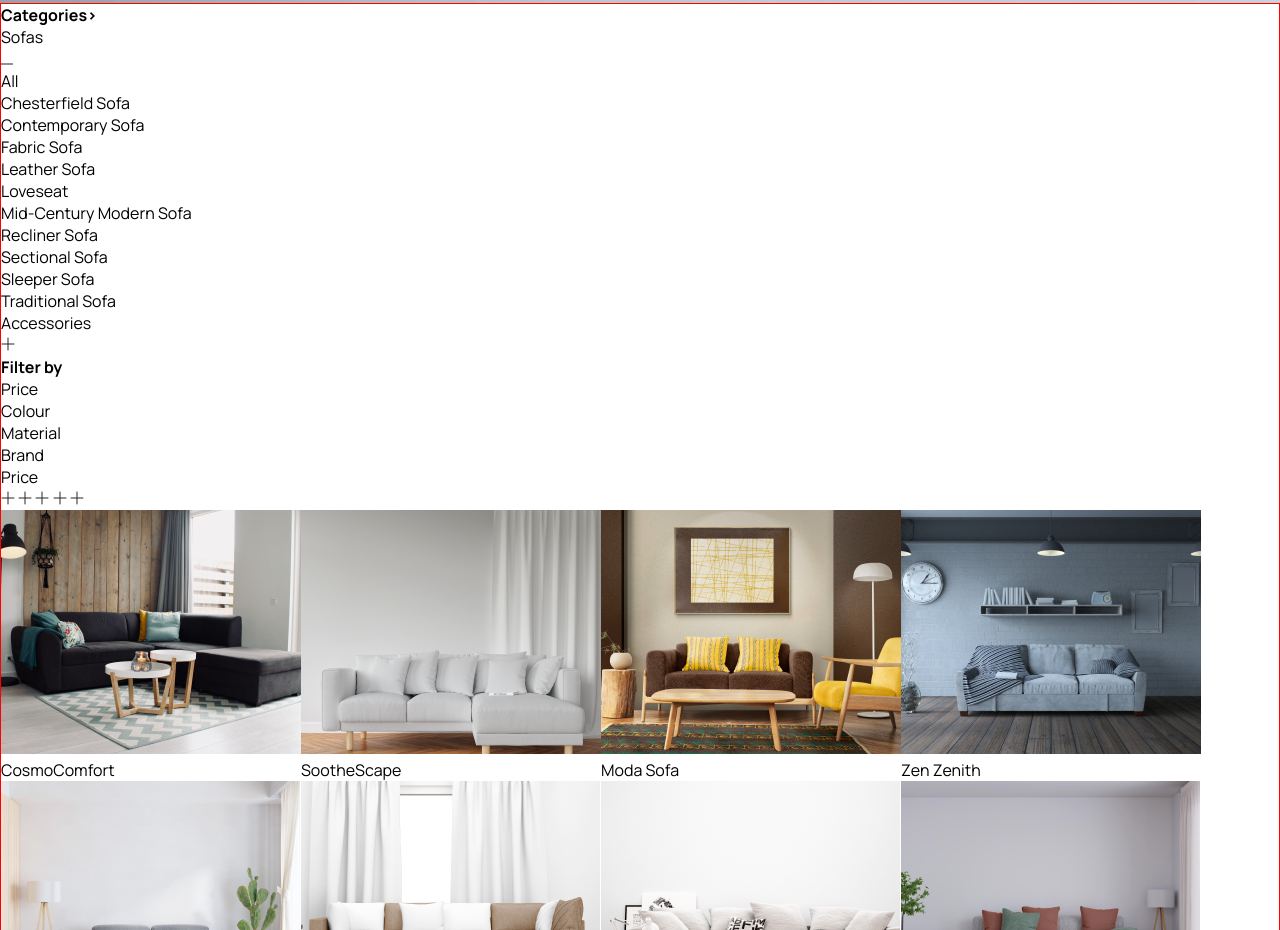
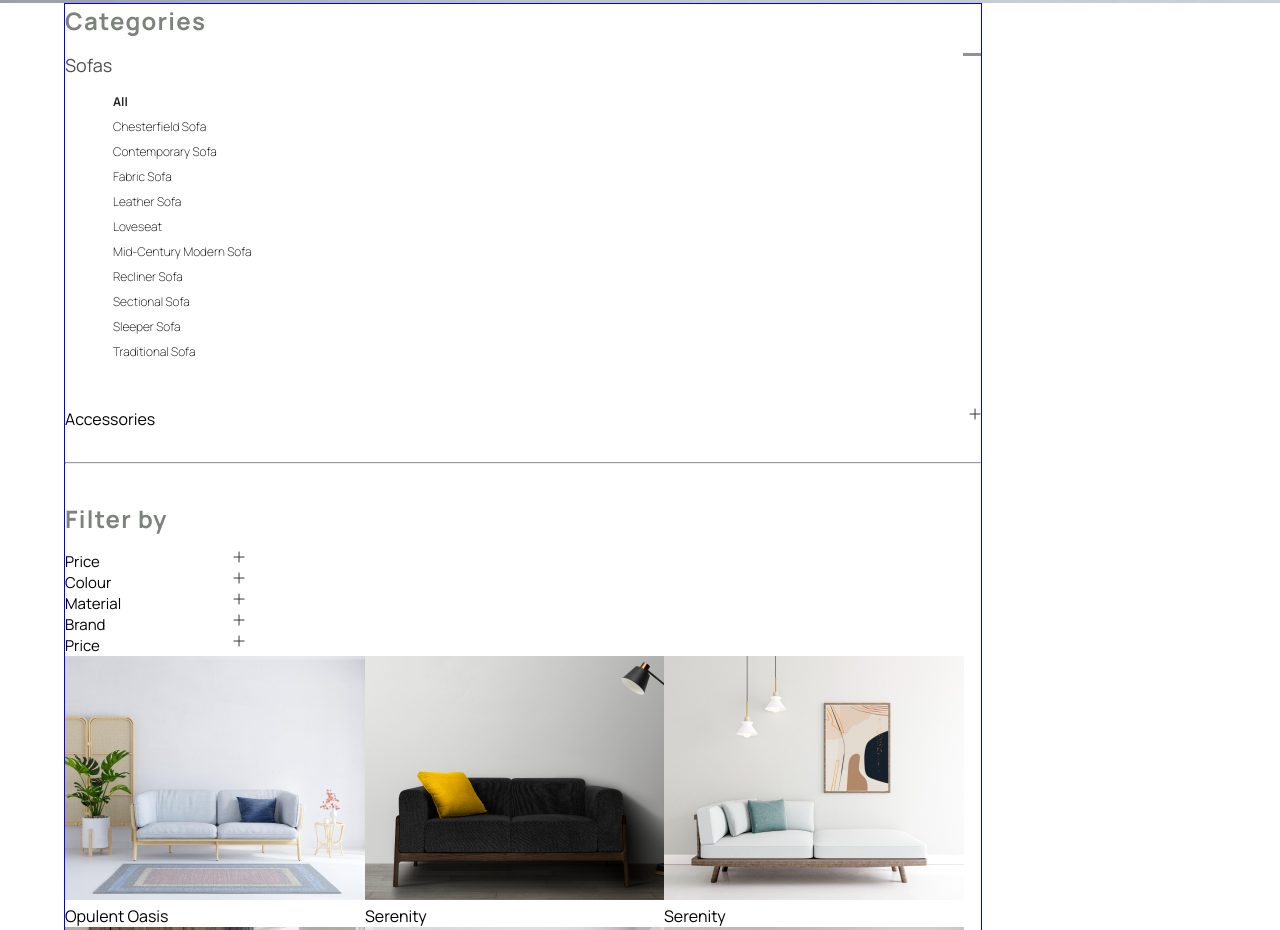
Before and after one commit to MercyAbodunrin/Voyager, a plain HTML site: page product.html in a window 1280 px wide. Shown: the part 617-1547 px from the top of the page. Drawn offline with Linux system fonts and the light colour scheme.

Commit message:
styling the product page

```diff
--- a/product.css
+++ b/product.css
@@ -81,19 +81,84 @@ header{
 }
 /* body styling */
 .contdiv{
+  display: flex;
+  flex-direction: row;
+  padding-inline: 4rem;
 
 }
-.maindiv{
+
+.category h4{
+  color:#7D827D;
+  font-size: 24px;
+  font-weight: 600;
+  letter-spacing: 1.2px;
+  margin-bottom: 1rem;
+}
+.sofas{
   display: flex;
+  justify-content: space-between;
+  margin-bottom: 1rem;
+}
+.sofas p{
+  font-size: 18px;
+  font-weight: 500;
+  color: #4e504e;
+}
+.list1{
+  display: flex;
+  flex-direction: column;
+  gap: 0.5rem;
+  margin-left: 3rem;
+}
+.list1 p{
+  font-size: 12px;
+  font-weight: 300;
 
 }
-.imagediv{
+.access{
+  margin-top: 3rem;
   display: flex;
+  justify-content: space-between;
+  margin-bottom: 2rem;
+}
+.access p{
+  color:#050505;
+  font-size: 16px;
+  font-weight: 500;
+}
 
-}
 .sidebar{
   width: px;
-  border: 1px solid red;
+  border: 1px solid blue;
+}
+
+.filterby{
+  display: flex;
+  margin-top: 2.4rem;
+}
+.filterby h4{
+  color:#7D827D;
+  font-size: 24px;
+  font-weight: 600;
+  letter-spacing: 1.2px;
+  margin-bottom: 1rem;
+}
+.filter{
+  display: flex;
+  justify-content: space-between;
+  gap: 7rem;
+}
+.filter p{
+  font-size: 15px;
+  font-weight: 500;
+}
+.filter img{
+  height: 12px;
+}
+
+
+.image{
+  display: flex;
 }
 /* .maindiv{
   display: flex;
--- a/product.html
+++ b/product.html
@@ -34,17 +34,18 @@
     </div>
   </header>
 
+
     <main>
         <div class="contdiv">
           <div class="sidebar">
             <div class="category">
-              <h4>Categories></h4>
-            <div>
+              <h4>Categories</h4>
+            <div class="sofas">
               <p>Sofas</p>
-              <img src="./images/Line 14.png" alt="">
+              <img style="height: 3px; color: #4e504e;"  src="./images/Line 14.png" alt="">
             </div>
-            <div>
-              <p>All</p>
+            <div class="list1">
+              <p style="font-size: 12px; color: #252725; font-weight: 600;">All</p>
               <p>Chesterfield Sofa</p>
               <p>Contemporary Sofa</p>
               <p>Fabric Sofa</p>
@@ -56,32 +57,34 @@
               <p>Sleeper Sofa</p>
               <p>Traditional Sofa</p>
             </div>
-            <div>
+            <div class="access">
               <p>Accessories</p>
-              <img src="./images/Vector.png" alt="">
+              <img   style="height: 12px; color: rgb(7, 7, 7);"  src="./images/Vector.png" alt="">
             </div>
+            <hr>
 
 
             <div class="filterby">
+            <div>
               <h4>Filter by</h4>
-            <div>
-              <p>Price</p>
-              <p>Colour</p>
-              <p>Material</p>
-              <p>Brand</p>
-              <p>Price</p>
+              <div class="filter"><p>Price</p> <img src="./images/Vector.png" alt=""></div>
+              <div class="filter"><p>Colour</p> <img src="./images/Vector.png" alt=""></div>
+              <div class="filter"><p>Material</p> <img src="./images/Vector.png" alt=""></div>
+              <div class="filter"><p>Brand</p> <img src="./images/Vector.png" alt=""></div>
+              <div class="filter"><p>Price</p> <img src="./images/Vector.png" alt=""></div>
             </div>
-            <div>
-              <img src="./images/Vector.png" alt="">
-              <img src="./images/Vector.png" alt="">
-              <img src="./images/Vector.png" alt="">
-              <img src="./images/Vector.png" alt="">
-              <img src="./images/Vector.png" alt="">
-            </div>
+
           </div>
 
 
           <div class="maindiv">
+
+            <div class="image">
+              <div><img src="./images/Rectangle 79.png" alt=""> <p>Opulent Oasis</p></div>
+              <div><img src="./images/Rectangle 80.png" alt=""> <p>Serenity</p></div>
+              <div><img src="./images/Rectangle 81.png" alt=""> <p>Serenity</p></div>
+            </div>
+
             <div class="image">
               <div><img src="./images/Rectangle 82.png" alt=""> <p>CosmoComfort</p></div>
               <div><img src="./images/Rectangle 83.png" alt=""> <p>Eleganza</p></div>
@@ -102,22 +105,15 @@
 
             <div class="image">
               <div><img src="./images/Rectangle 88 (1).png" alt=""> <p>Zen Zenith</p></div>
-            <div><img src="./images/Rectangle 89 (1).png" alt=""> <p>Majestic Meridian</p></div>
+              <div><img src="./images/Rectangle 89 (1).png" alt=""> <p>Majestic Meridian</p></div> -->
               <div><img src="./images/Rectangle 89.png" alt=""> <p>Noble Chesterfield</p></div>
             </div>
           </div>
 
         </div>
-        </div>
 
-      </div>
-<!--
-      <div>
-        <p>Page</p>
-        <p>1</p>
-        <p>of 10</p>
-        <img src="./images/Vector.png" alt="">
-      </div> -->
+
+
     </main>
 
     <footer>
@@ -154,6 +150,12 @@
         </div>
       </div>
     </footer>
-
+  <!--
+      <div>
+        <p>Page</p>
+        <p>1</p>
+        <p>of 10</p>
+        <img src="./images/Vector.png" alt="">
+      </div> -->
 </body>
 </html>
```
Also changed, not shown: index.css (+20 -10 lines), index.html (+6 -0 lines). Lines whose indentation alone changed are shown as unchanged.
